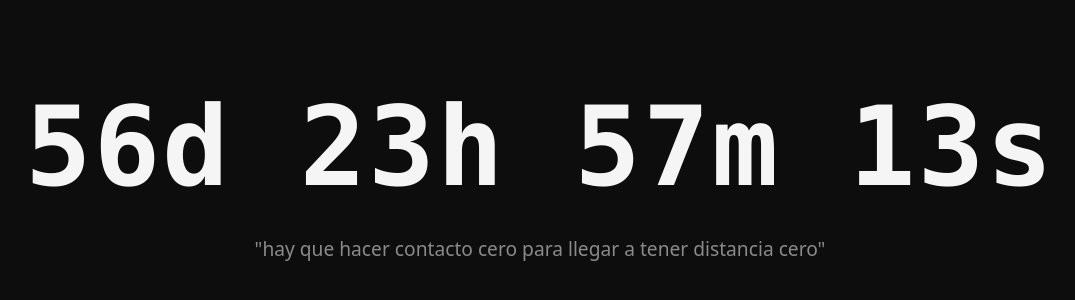
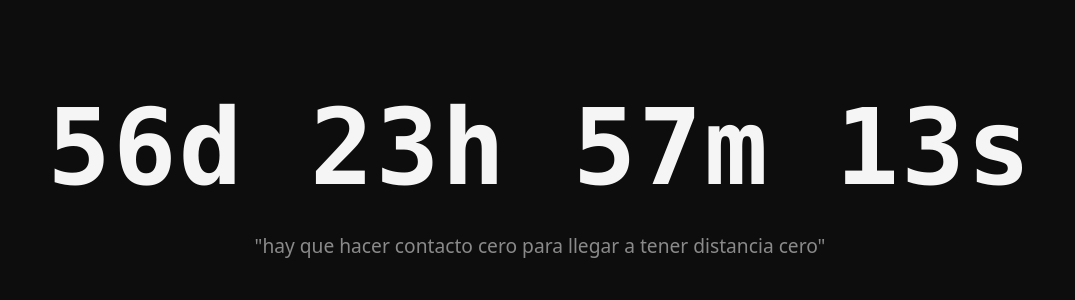
Before and after one commit to acoidaan/countdown, a plain HTML site: page index.html in a window 1280 px wide. Shown: the part 222-522 px from the top of the page, without its empty margins (100-1175 px from the left). Drawn offline with Linux system fonts and the light colour scheme; a web font is replaced by a local one.

Commit message:
Ajustar el padding horizontal y mejorar la lógica de ajuste de tamaño del contador para dispositivos móviles

```diff
--- a/index.html
+++ b/index.html
@@ -40,12 +40,19 @@
 
     // ---- FitText: hace que el contador quepa SIEMPRE en el ancho ----
     function fitCountdown() {
-      const horizontalPadding = 16 * 2; // 1rem a cada lado
+      const horizontalPadding = 32; // Un poco más de padding para móvil
       const available = Math.max(0, window.innerWidth - horizontalPadding);
+
+      // Resetear el tamaño para medir correctamente
       el.style.fontSize = "120px";
-      const textWidth = el.scrollWidth || el.getBoundingClientRect().width || 1;
-      const scale = (available / textWidth) * 0.92;
-      const px = Math.max(40, Math.min(180, 120 * scale));
+
+      // Forzar un reflow para asegurar medida correcta
+      el.offsetWidth;
+
+      const textWidth = el.scrollWidth;
+      const scale = (available / textWidth) * 0.88; // Más conservador (era 0.92)
+      const px = Math.max(30, Math.min(180, 120 * scale));
+
       el.style.fontSize = px + "px";
     }
 
```
